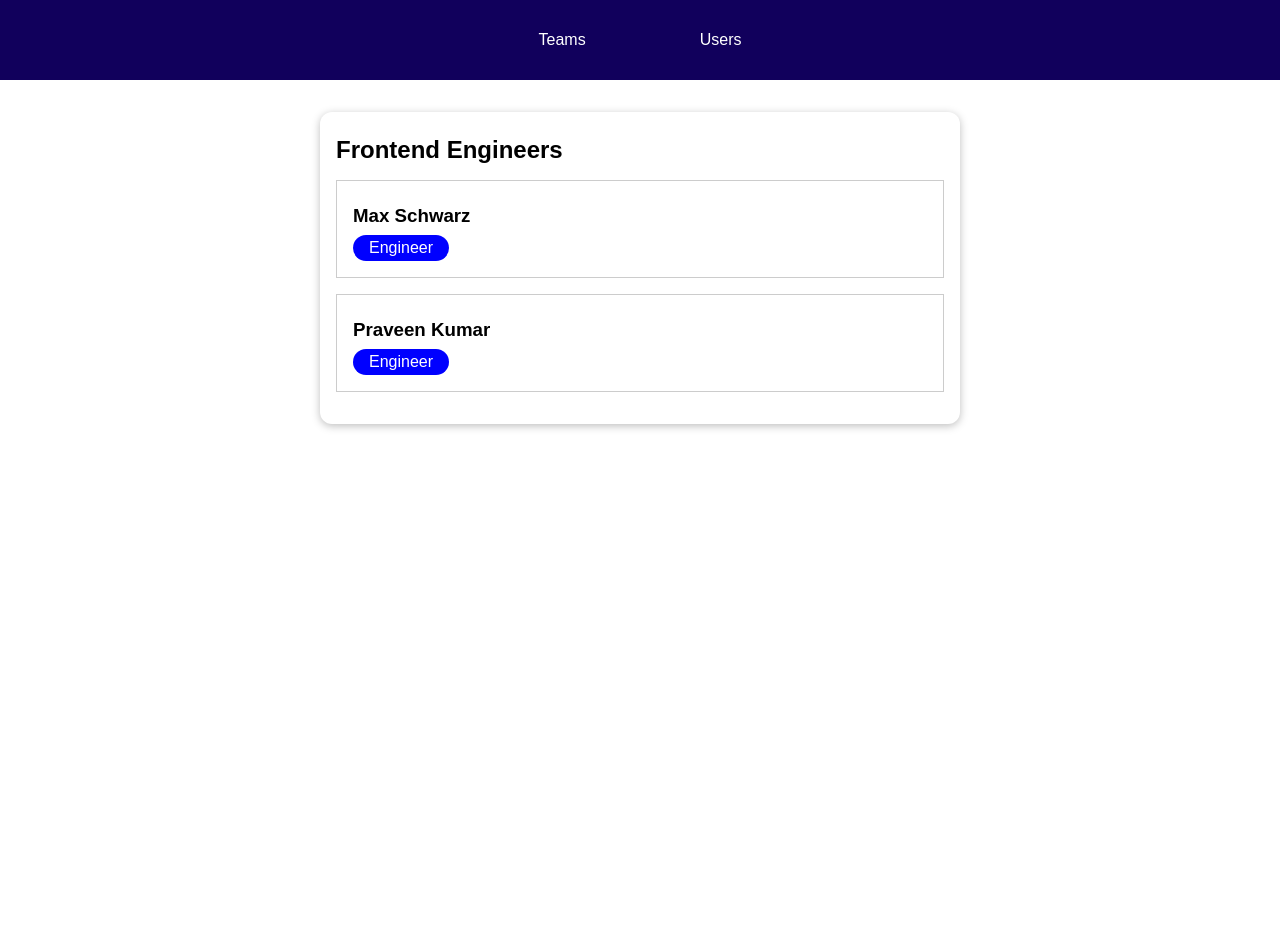
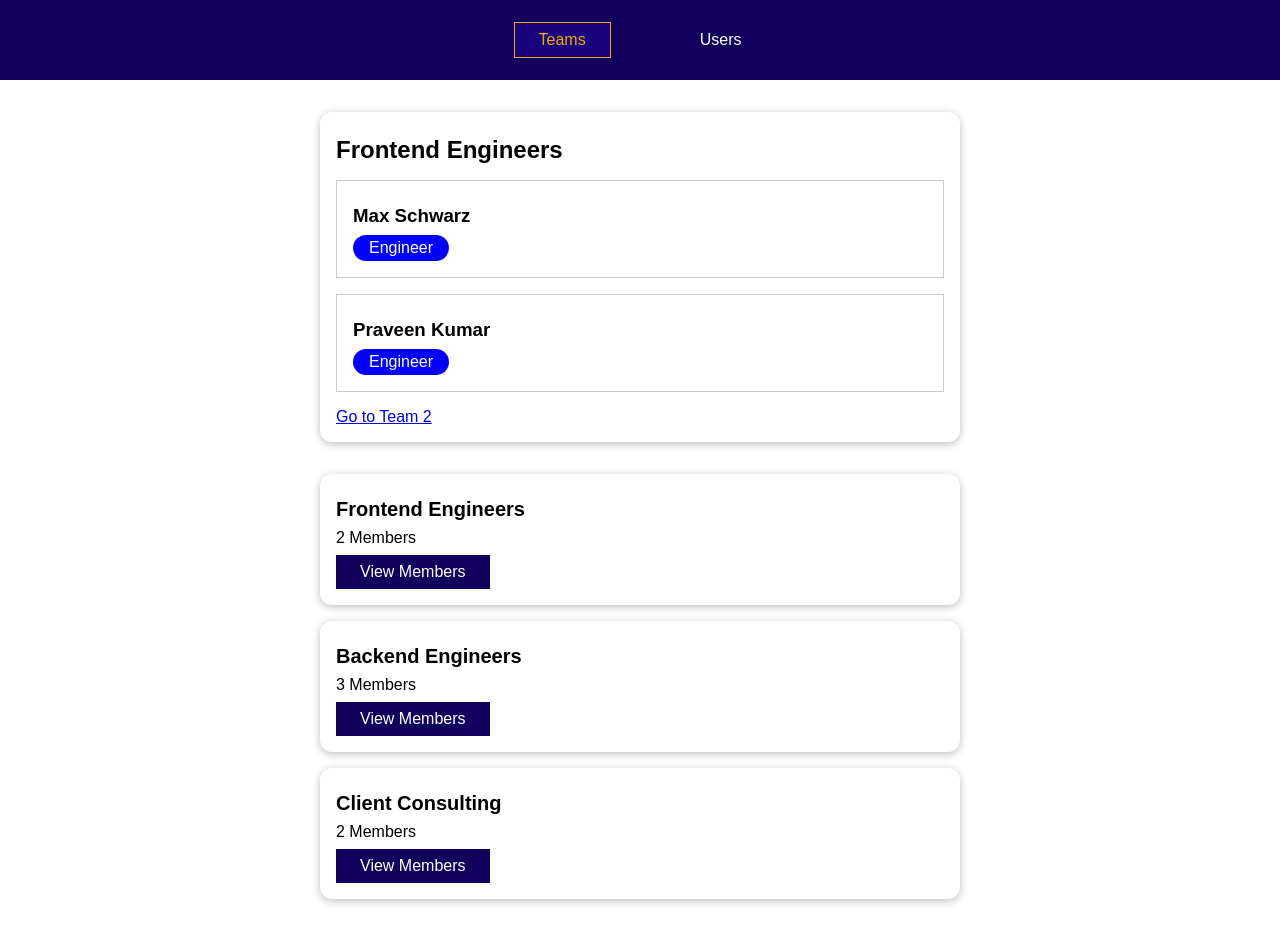
Before and after one commit to Battlertrunks/Vue-Practice-1, a Vue app in the folder routing-01-starting-setup/: page /teams/t1 in a window 1280 px wide. Before the commit the page ends 800 px from the top, so only its background shows below. Built offline with nearby package versions, Linux system fonts and the light colour scheme.

Commit message:
Added a 404 page if the user enters a wrong path and used redirect if they enter a pathname or just the domain to be redirected to the homepage. Lastly, made TeamMembers path a child to TeamsList route since they work together in a child to parent relation.

```diff
--- /dev/null
+++ b/routing-01-starting-setup/src/components/nav/NotFound.vue
@@ -0,0 +1,6 @@
+<template>
+  <h2>
+    Page Not Found... 404 Maybe view our
+    <router-link to="/teams">Teams</router-link>?
+  </h2>
+</template>
--- a/routing-01-starting-setup/src/components/teams/TeamMembers.vue
+++ b/routing-01-starting-setup/src/components/teams/TeamMembers.vue
@@ -9,6 +9,7 @@
         :role="member.role"
       ></user-item>
     </ul>
+    <router-link to="/teams/t2">Go to Team 2</router-link>
   </section>
 </template>
 
@@ -17,6 +18,7 @@ import UserItem from '../users/UserItem.vue';
 
 export default {
   inject: ['users', 'teams'],
+  props: ['teamId'],
   components: {
     UserItem,
   },
@@ -26,8 +28,8 @@ export default {
       members: [],
     };
   },
-  created() {
-    const teamId = this.$route.params.teamId;
+  methods: {
+    loadTeamMembers(teamId) {
       const selectedTeam = this.teams.find((team) => teamId === team.id);
       const members = selectedTeam.members;
       const selectedMembers = [];
@@ -36,6 +38,16 @@ export default {
       );
       this.members = selectedMembers;
       this.teamName = selectedTeam.name;
+    },
+  },
+  // Runs once when loaded
+  created() {
+    this.loadTeamMembers(this.teamId);
+  },
+  watch: {
+    teamId(newId) {
+      this.loadTeamMembers(newId);
+    },
   },
 };
 </script>
--- a/routing-01-starting-setup/src/components/teams/TeamsList.vue
+++ b/routing-01-starting-setup/src/components/teams/TeamsList.vue
@@ -1,4 +1,5 @@
 <template>
+  <router-view></router-view>
   <ul>
     <teams-item
       v-for="team in teams"
--- a/routing-01-starting-setup/src/main.js
+++ b/routing-01-starting-setup/src/main.js
@@ -5,13 +5,21 @@ import App from './App.vue';
 import TeamsList from './components/teams/TeamsList.vue';
 import UsersList from './components/users/UsersList.vue';
 import TeamMembers from './components/teams/TeamMembers.vue';
+import NotFound from './components/nav/NotFound.vue';
 
 const router = createRouter({
   history: createWebHistory(),
   routes: [
-    { path: '/teams', component: TeamsList }, // our-domain.com/teams => TeamsList
+    { path: '/', redirect: '/teams' },
+    {
+      path: '/teams',
+      component: TeamsList,
+      children: [
+        { path: ':teamId', component: TeamMembers, props: true }, // props tells the vue router that the dynamic parameters should be passed into this component as props than just $route
+      ] /*alias: '/'*/,
+    }, // our-domain.com/teams => TeamsList
     { path: '/users', component: UsersList }, // our-domain.com/users => UsersList
-    { path: '/teams/:teamId', component: TeamMembers },
+    { path: '/:notFound(.*)', component: NotFound },
   ],
   linkActiveClass: 'active', //Can change the css name for active links
 });
```
Lines whose indentation alone changed are shown as unchanged.
